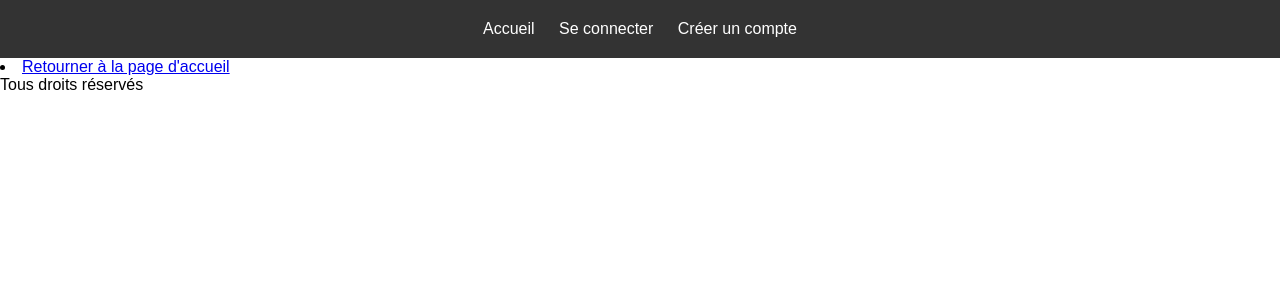
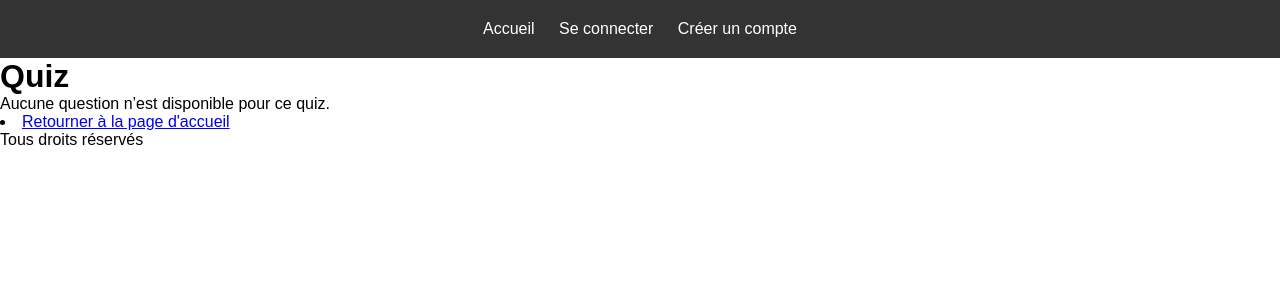
Before and after one commit to QuentinGodebert/Projet_Web_Quizzeo, a PHP site: the page made by View/quiz/start_quiz.php in a window 1280 px wide. Shown: the top 300 px of the page. Run offline with PHP 8.4, Linux system fonts and the light colour scheme.

Commit message:
finish quiz.php

```diff
--- a/View/quiz/start_quiz.php
+++ b/View/quiz/start_quiz.php
@@ -6,6 +6,80 @@ require __DIR__ . '/../layout/header.php';
 ?>
 
 <main>
+<?php
+$quizTitle = $quiz['title'] ?? ($quiz['name'] ?? 'Quiz');
+$quizDescription = $quiz['description'] ?? '';
+?>
+<!DOCTYPE html>
+<html lang="fr">
+<head>
+    <meta charset="UTF-8">
+    <title><?php echo htmlspecialchars($quizTitle); ?> - Quizzeo</title>
+    <meta name="viewport" content="width=device-width, initial-scale=1.0">
+    <link rel="stylesheet" href="assets/style.css">
+</head>
+<body>
+<div class="container">
+    <h1><?php echo htmlspecialchars($quizTitle); ?></h1>
+
+    <?php if ($quizDescription !== ''): ?>
+        <p><?php echo nl2br(htmlspecialchars($quizDescription)); ?></p>
+    <?php endif; ?>
+
+    <?php if (empty($questions)): ?>
+        <p>Aucune question n’est disponible pour ce quiz.</p>
+    <?php else: ?>
+        <form method="post" action="index.php?controller=public&action=submitQuiz">
+            <input type="hidden" name="token" value="<?php echo htmlspecialchars($quiz['publicToken'] ?? ''); ?>">
+
+            <?php foreach ($questions as $questionIndex => $question): ?>
+                <?php
+                $questionId = $question['id'];
+                $questionLabel = $question['label'] ?? ($question['title'] ?? 'Question');
+                $answersList = $question['answers'] ?? [];
+                $allowMultiple = !empty($question['allowMultiple']);
+                $inputType = $allowMultiple ? 'checkbox' : 'radio';
+                $inputName = $allowMultiple
+                    ? 'answers[' . $questionId . '][]'
+                    : 'answers[' . $questionId . ']';
+                ?>
+                <div class="question-card">
+                    <h2>Question <?php echo $questionIndex + 1; ?></h2>
+                    <p><?php echo htmlspecialchars($questionLabel); ?></p>
+
+                    <?php if (!empty($answersList)): ?>
+                        <div class="answers-list">
+                            <?php foreach ($answersList as $answer): ?>
+                                <?php
+                                $answerId = $answer['id'];
+                                $answerLabel = $answer['label'] ?? ($answer['text'] ?? '');
+                                ?>
+                                <label class="answer-item">
+                                    <input
+                                        type="<?php echo $inputType; ?>"
+                                        name="<?php echo htmlspecialchars($inputName); ?>"
+                                        value="<?php echo htmlspecialchars($answerId); ?>"
+                                    >
+                                    <span><?php echo htmlspecialchars($answerLabel); ?></span>
+                                </label>
+                            <?php endforeach; ?>
+                        </div>
+                    <?php else: ?>
+                        <textarea
+                            name="answers[<?php echo htmlspecialchars($questionId); ?>]"
+                            rows="3"
+                            placeholder="Votre réponse"
+                        ></textarea>
+                    <?php endif; ?>
+                </div>
+            <?php endforeach; ?>
+
+            <button type="submit">Valider mes réponses</button>
+        </form>
+    <?php endif; ?>
+</div>
+</body>
+</html>
 
 </main>
 
```
